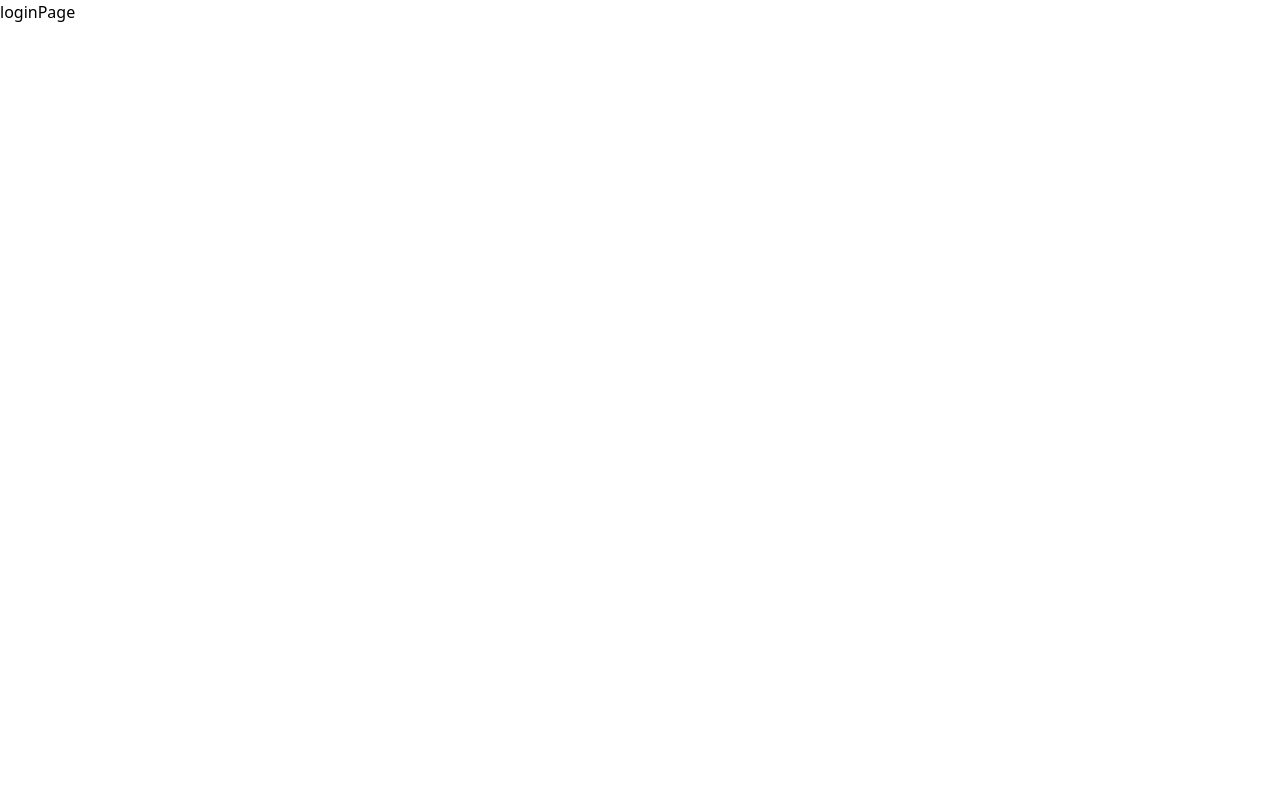
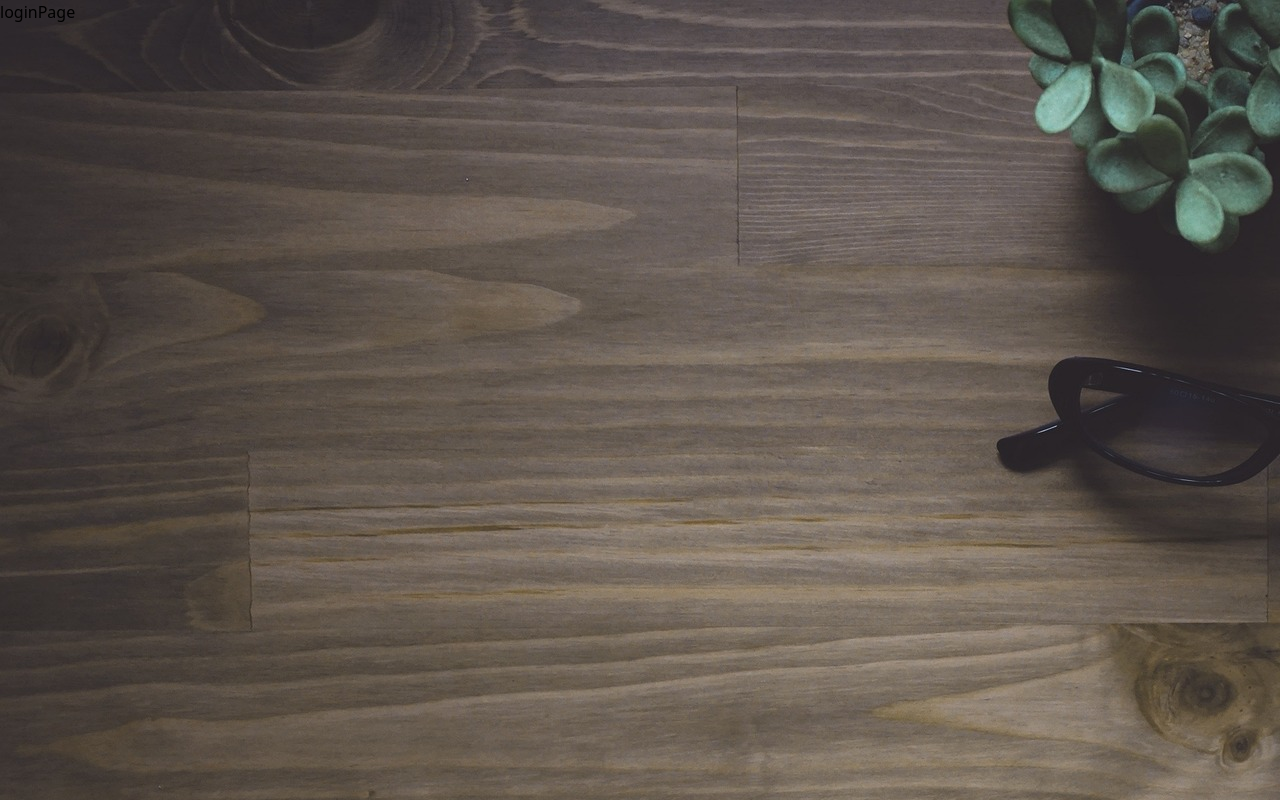
Before and after one commit to Kelumsameera/i-computers-frontend, a React (Vite) app: page /login in a window 1280 px wide. Built offline with nearby package versions, Linux system fonts and the light colour scheme.

Commit message:
image add bg

```diff
--- a/src/pages/loginPage.jsx
+++ b/src/pages/loginPage.jsx
@@ -2,7 +2,7 @@ import React from "react";
 
 function loginPage() {
   return (
-    <div>
+    <div className=" w-full h-screen bg-[url('/bg.jpg')]">
       <h1>loginPage</h1>
     </div>
   );
```
Also changed, not shown: public/bg.jpg (added).
